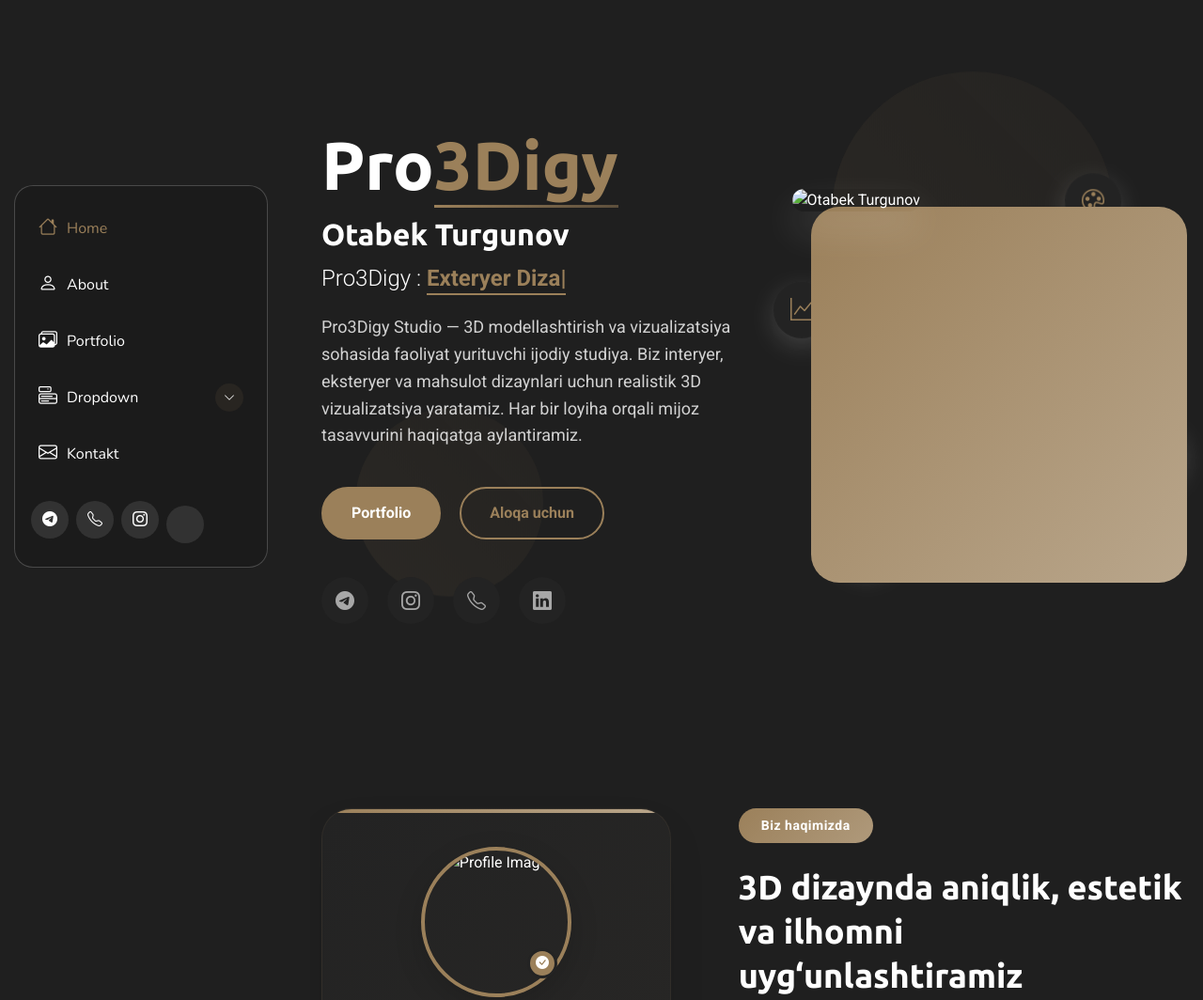
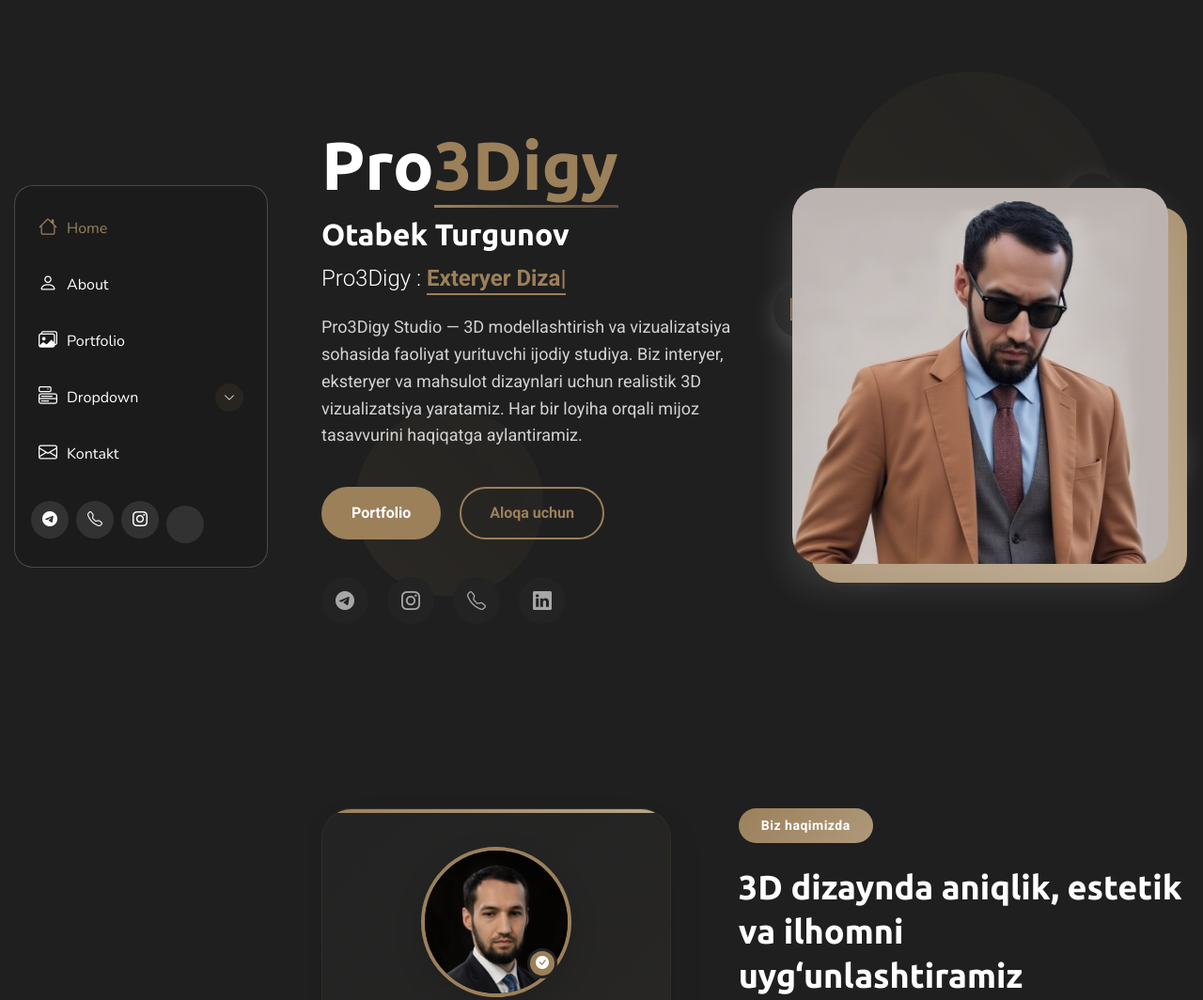
Before and after one commit to Otabek3D/Pro3digy, a plain HTML site: page index.html in a window 1280 px wide. Shown: the top 1064 px of the page at 94% size. Drawn offline with nearby package versions, Linux system fonts and the light colour scheme; the site is published under a folder, as on GitHub Pages, so addresses that start at the root find nothing.

Commit message:
Fixed image path

```diff
--- a/index.html
+++ b/index.html
@@ -121,7 +121,7 @@
               <div class="hero-visual">
                 <div class="profile-container">
                   <div class="profile-background"></div>
-                  <img src="/assets/img/person/Profil_a.png" alt="Otabek Turgunov" class="profile-image">
+                  <img src="assets/img/person/Profil_a.png" alt="Otabek Turgunov" class="profile-image">
                   <div class="floating-elements">
                     <div class="floating-icon icon-1"><i class="bi bi-palette"></i></div>
                     <div class="floating-icon icon-2"><i class="bi bi-code-slash"></i></div>
@@ -148,7 +148,7 @@
             <div class="profile-card">
               <div class="profile-header">
                 <div class="profile-image">
-                  <img src="/assets/img/person/Profil_b.png" alt="Profile Image" class="img-fluid">
+                  <img src="assets/img/person/Profil_b.png" alt="Otabek" class="img-fluid">
                 </div>
                 <div class="profile-badge">
                   <i class="bi bi-check-circle-fill"></i>
```
Also changed, not shown: portfolio-details.html (+1 -1 lines).
